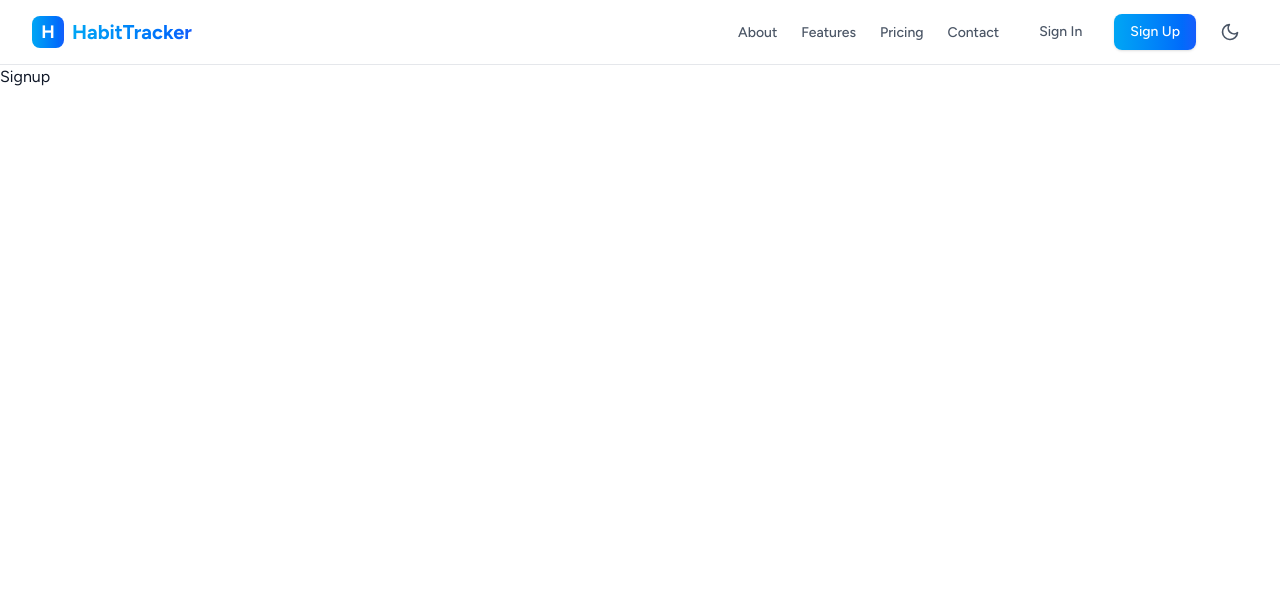
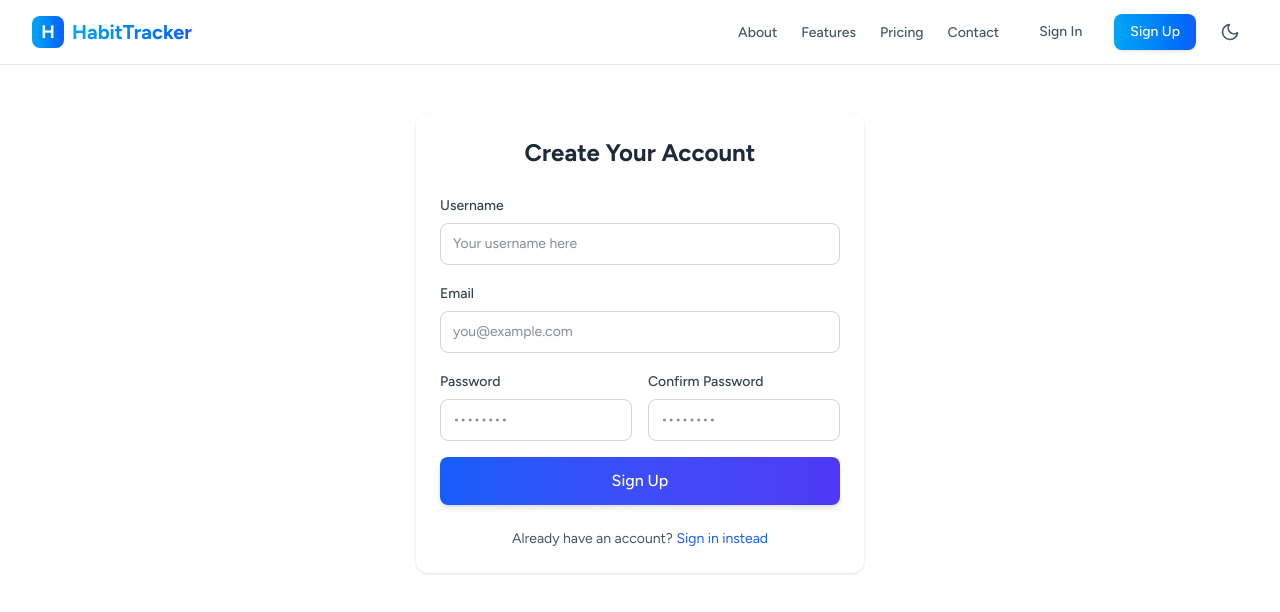
Before and after one commit to AntonKochurka/habit-tracker, a React (Vite) app in the folder frontend/: page /auth/signup in a window 1280 px wide. Shown: the top 612 px of the page. Built offline with nearby package versions, Linux system fonts and the light colour scheme.

Commit message:
Add: SignIn and SignUp pages
Add: Sign Up form, form input component and zod validation

```diff
--- a/frontend/package.json
+++ b/frontend/package.json
@@ -10,17 +10,21 @@
     "preview": "vite preview"
   },
   "dependencies": {
+    "@headlessui/react": "^2.2.7",
+    "@hookform/resolvers": "^5.2.1",
     "@reduxjs/toolkit": "^2.8.2",
     "@tailwindcss/vite": "^4.1.12",
     "@types/node": "^24.2.1",
     "axios": "^1.11.0",
     "react": "^19.1.1",
     "react-dom": "^19.1.1",
+    "react-hook-form": "^7.62.0",
     "react-icons": "^5.5.0",
     "react-redux": "^9.2.0",
     "react-router-dom": "^7.8.0",
     "redux": "^5.0.1",
-    "tailwindcss": "^4.1.12"
+    "tailwindcss": "^4.1.12",
+    "zod": "^4.0.17"
   },
   "devDependencies": {
     "@eslint/js": "^9.33.0",
--- /dev/null
+++ b/frontend/src/apps/auth/components/signup_form.tsx
@@ -0,0 +1,91 @@
+import { useForm } from "react-hook-form";
+import { signUpSchema, type SignUpValues } from "../service/validation";
+import { FormInput } from "@shared/components/form_input";
+import { zodResolver } from "@hookform/resolvers/zod";
+import { Link } from "react-router-dom";
+
+export default function SignUpForm() {
+    const {
+        register,
+        handleSubmit,
+        formState: { errors, isSubmitting }
+    } = useForm<SignUpValues>({ resolver: zodResolver(signUpSchema) });
+
+    const onSubmit = async (values: SignUpValues) => {
+        await new Promise(resolve => setTimeout(resolve, 1500));
+        console.log(values)
+    }
+
+    return (
+        <form onSubmit={handleSubmit(onSubmit)} className="space-y-5 max-w-md mx-auto p-6 bg-white dark:bg-gray-800 rounded-xl shadow-sm">
+            <h2 className="text-2xl font-bold text-center text-gray-800 dark:text-white mb-6">
+                Create Your Account
+            </h2>
+
+            <FormInput
+                label="Username"
+                type="text"
+                placeholder="Your username here"
+                {...register("username")}
+                error={errors.username}
+                containerClass="mb-4"
+            />
+
+            <FormInput
+                label="Email"
+                type="email"
+                placeholder="you@example.com"
+                {...register("email")}
+                error={errors.email}
+                containerClass="mb-4"
+            />
+
+            <div className="grid grid-cols-1 md:grid-cols-2 gap-4 mb-4">
+                <FormInput
+                    label="Password"
+                    type="password"
+                    placeholder="••••••••"
+                    {...register("password")}
+                    error={errors.password}
+                />
+                <FormInput
+                    label="Confirm Password"
+                    type="password"
+                    placeholder="••••••••"
+                    {...register("confirmPassword")}
+                    error={errors.confirmPassword}
+                />
+            </div>
+
+            <button
+                type="submit"
+                disabled={isSubmitting}
+                className={[
+                    "w-full py-3 px-4 rounded-lg font-medium text-white shadow-md",
+                    "bg-gradient-to-r from-blue-600 to-indigo-600",
+                    "hover:from-blue-700 hover:to-indigo-700",
+                    "transition-all duration-200",
+                    "disabled:opacity-70 disabled:cursor-not-allowed",
+                    "flex items-center justify-center gap-2"
+                ].join(" ")}
+            >
+                {isSubmitting ? (
+                    <>
+                        <svg className="animate-spin h-5 w-5 text-white" xmlns="http://www.w3.org/2000/svg" fill="none" viewBox="0 0 24 24">
+                            <circle className="opacity-25" cx="12" cy="12" r="10" stroke="currentColor" strokeWidth="4"></circle>
+                            <path className="opacity-75" fill="currentColor" d="M4 12a8 8 0 018-8V0C5.373 0 0 5.373 0 12h4zm2 5.291A7.962 7.962 0 014 12H0c0 3.042 1.135 5.824 3 7.938l3-2.647z"></path>
+                        </svg>
+                        Creating Account...
+                    </>
+                ) : "Sign Up"}
+            </button>
+
+            <p className="text-sm text-center text-gray-600 dark:text-gray-400 mt-6">
+                Already have an account?{' '}
+                <Link to="/auth/signin" className="text-blue-600 dark:text-blue-400 hover:underline">
+                    Sign in instead
+                </Link>
+            </p>
+        </form>
+    )
+}
--- a/frontend/src/apps/auth/pages/signup.tsx
+++ b/frontend/src/apps/auth/pages/signup.tsx
@@ -0,0 +1,9 @@
+import SignUpForm from "../components/signup_form";
+
+export default function SignUp() {
+    return (
+        <div className="mt-12">
+            <SignUpForm />
+        </div>
+    )
+}
--- /dev/null
+++ b/frontend/src/apps/auth/service/validation.ts
@@ -0,0 +1,22 @@
+import { z } from "zod";
+
+export const signInSchema = z.object({
+  username: z.string(),
+  password: z.string().min(6, "At least 6 characters"),
+});
+
+export type SignInValues = z.infer<typeof signInSchema>;
+
+export const signUpSchema = z
+  .object({
+    username: z.string().min(3, "At least 3 characters").max(32),
+    email: z.string().email("Invalid email"),
+    password: z.string().min(6, "At least 6 characters"),
+    confirmPassword: z.string().min(6, "At least 6 characters"),
+  })
+  .refine((data) => data.password === data.confirmPassword, {
+    path: ["confirmPassword"],
+    message: "Passwords do not match",
+  });
+
+export type SignUpValues = z.infer<typeof signUpSchema>;
--- /dev/null
+++ b/frontend/src/shared/components/form_input.tsx
@@ -0,0 +1,41 @@
+import type { FieldError } from "react-hook-form";
+import { Field, Label, Input } from "@headlessui/react";
+
+type Props = React.InputHTMLAttributes<HTMLInputElement> & {
+  label?: string;
+  error?: FieldError;
+  containerClass?: string;
+};
+
+export function FormInput({ label, error, className, containerClass, ...props }: Props) {
+  return (
+    <Field className={`flex flex-col gap-1.5 w-full ${containerClass}`}>
+      {label && (
+        <Label>
+            <span className="text-sm font-medium text-gray-700 dark:text-gray-300">
+            {label}
+            {props.required && <span className="text-red-500 ml-0.5">*</span>}
+            </span>
+        </Label>
+      )}
+      <Input
+        {...props}
+        className={[
+          "w-full rounded-lg border px-3 py-2.5 text-sm outline-none transition-all",
+          "focus:ring-2 focus:ring-blue-500 focus:border-transparent",
+          "dark:bg-gray-800 dark:border-gray-700 dark:text-white dark:placeholder-gray-400",
+          "disabled:bg-gray-100 disabled:cursor-not-allowed dark:disabled:bg-gray-700",
+          error
+            ? "border-red-500 focus:ring-red-300 dark:border-red-400"
+            : "border-gray-300 hover:border-gray-400",
+          className || "",
+        ].join(" ")}
+      />
+      {error && (
+        <span className="text-xs text-red-600 dark:text-red-400 mt-0.5">
+          {error.message}
+        </span>
+      )}
+    </Field>
+  );
+}
--- a/frontend/src/shared/router.tsx
+++ b/frontend/src/shared/router.tsx
@@ -1,5 +1,6 @@
 import { createBrowserRouter } from "react-router-dom";
 import Layout from "./components/layout";
+import SignUp from "@app/auth/pages/signup";
 
 export let router = createBrowserRouter([
     {
@@ -9,7 +10,7 @@ export let router = createBrowserRouter([
             {
                 path: "auth",
                 children: [
-                    {path: "signup", element: <>Signup</>},
+                    {path: "signup", element: <SignUp/>},
                     {path: "signin", element: <>Signin</>}
                 ]
             }
```
Also changed, not shown: frontend/src/apps/auth/pages/login.tsx (deleted), frontend/src/apps/auth/pages/signin.tsx (added), 1 other file (tests, documents, lock files or other folders).
